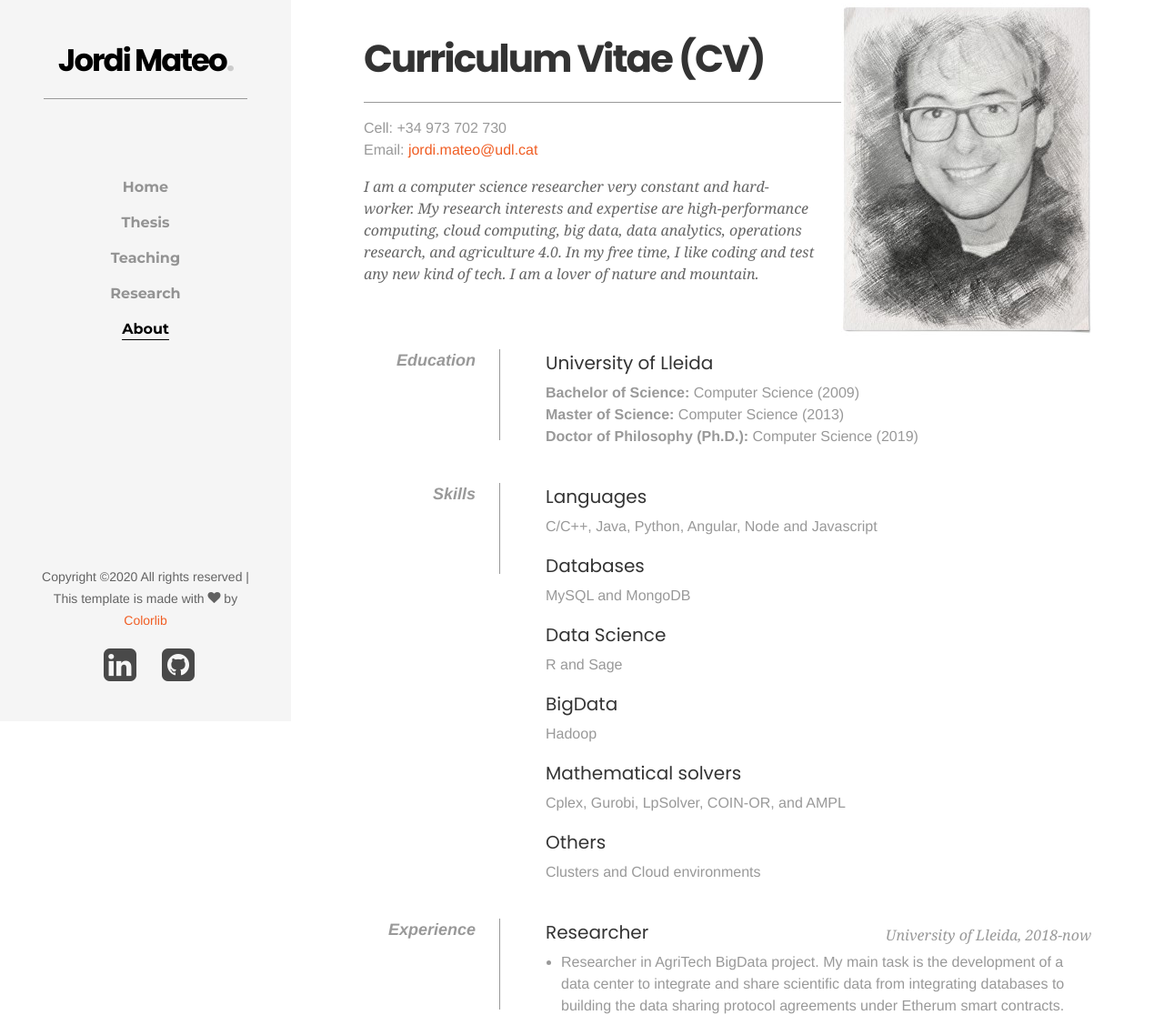
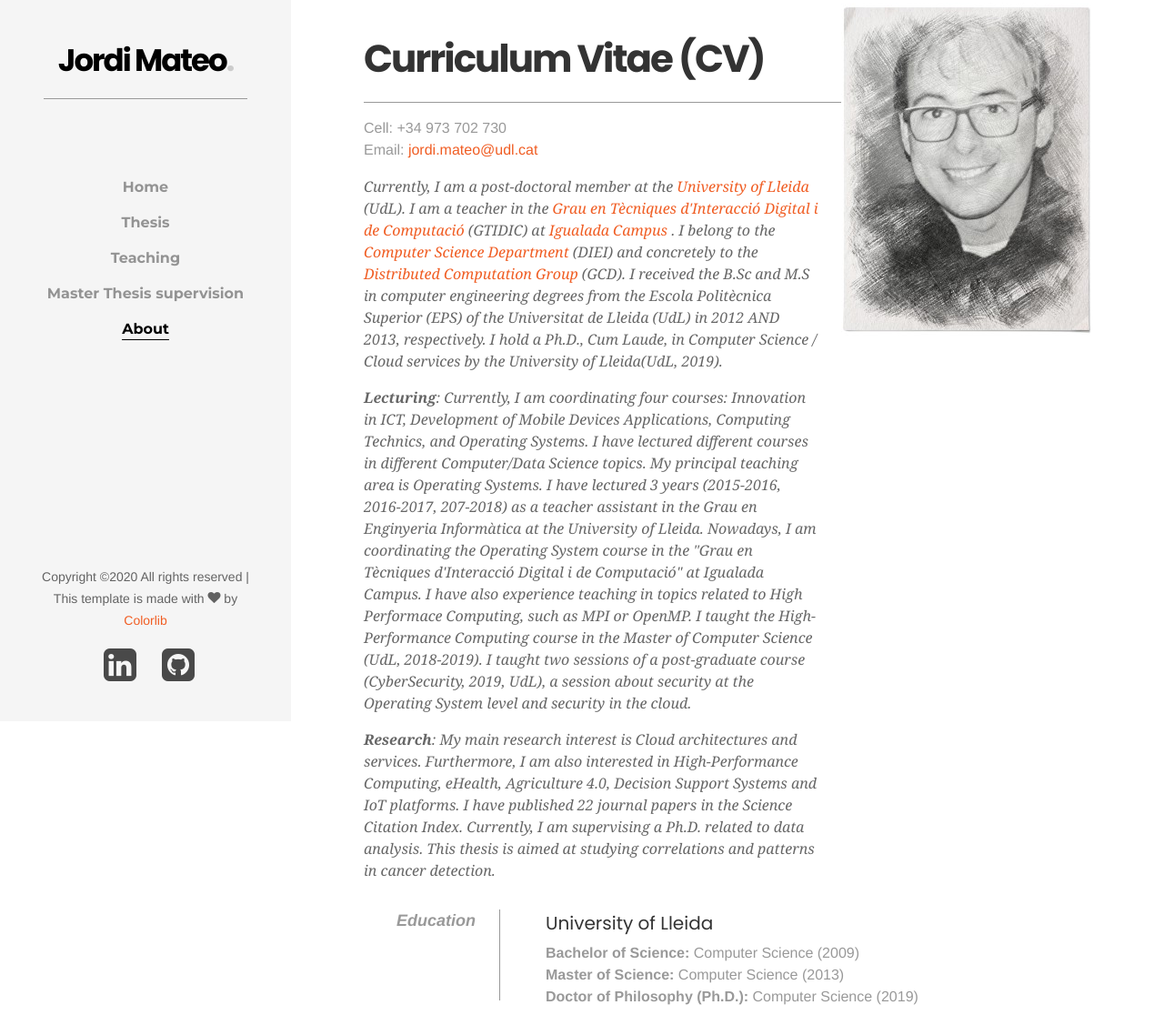
Before and after one commit to JordiMateo/JordiMateo.github.io, a plain HTML site: page about.html in a window 1280 px wide. Shown: the part 7-1134 px from the top of the page at 91% size. Drawn offline with Linux system fonts and the light colour scheme; some packages are replaced by stand-ins of ours; no server answers; some icons are missing; files whose address does not match are found by name.

Commit message:
Update about.html

```diff
--- a/about.html
+++ b/about.html
@@ -61,7 +61,7 @@
 					<li><a href="index.html">Home</a></li>
 					<li><a href="Thesis.html">Thesis</a></li>
 					<li><a href="Teaching.html">Teaching</a></li>
-					<li><a href="Research.html">Research</a></li>
+                    <li><a href="MasterThesis.html">Master Thesis supervision</a></li>
 					<li class="colorlib-active"><a href="about.html">About</a></li>
 				</ul>
 			</nav>
@@ -97,11 +97,16 @@
 
                 <div id="objective">
                     <p>
-                        I am a computer science researcher very constant and hard-worker.
-                        My research interests and expertise are high-performance computing,
-                        cloud computing, big data, data analytics, operations research, and agriculture
-                        4.0. In my free time, I like coding and test any new kind of tech.
-                        I am a lover of nature and mountain.
+                        Currently, I am a post-doctoral member at the <a href="https://udl.cat/">University of Lleida </a> (UdL). I am a teacher in the <a href="www.grauinteraccioicomputacio.udl.cat">Grau en Tècniques d'Interacció Digital i de Computació </a> (GTIDIC) at <a href="http://www.campusigualada.udl.cat/">Igualada Campus </a>. I belong to the <a href="http://www.diei.udl.cat//">Computer Science Department</a> (DIEI) and concretely to the  <a href="http://www.gcd.udl.cat//">Distributed Computation Group </a> (GCD).  I received the B.Sc and M.S in computer engineering degrees from the Escola Politècnica Superior (EPS) of the Universitat de Lleida (UdL) in  2012 AND 2013, respectively. I hold a Ph.D., Cum Laude, in Computer Science / Cloud services by the University of Lleida(UdL, 2019).
+                    </p>
+                    <p>
+                        <b>Lecturing</b>: Currently, I am coordinating four courses: Innovation in ICT, Development of Mobile Devices Applications, Computing Technics, and Operating Systems.  I have lectured different courses in different Computer/Data Science topics. My principal teaching area is
+                        Operating Systems. I have lectured 3 years (2015-2016, 2016-2017, 207-2018) as a teacher assistant in the Grau en Enginyeria Informàtica at the University of Lleida. Nowadays, I am coordinating the Operating System course in the  "Grau en Tècniques d'Interacció Digital i de Computació" at Igualada Campus.  I have also experience teaching in topics related to High Performace Computing, such as MPI or OpenMP. I taught the High-Performance Computing course in the Master of Computer Science (UdL, 2018-2019).  I taught two sessions of a post-graduate course (CyberSecurity, 2019, UdL), a session about security at the Operating System level and security in the cloud.
+
+                    </p>
+                    <p>
+
+                        <b>Research</b>: My main research interest is Cloud architectures and services. Furthermore, I am also interested in High-Performance Computing, eHealth, Agriculture 4.0, Decision Support Systems and  IoT platforms.  I have published 22 journal papers in the Science Citation Index. Currently, I am supervising a Ph.D. related to data analysis. This thesis is aimed at studying correlations and patterns in cancer detection.
                     </p>
                 </div>
 
@@ -147,7 +152,12 @@
 
                     <dd>
 
-                        <h2>Researcher <span> University of Lleida, 2018-now</span></h2>
+                        <h2>Lecturer <span> University of Lleida, 2019-now</span></h2>
+                        <ul>
+                            <li> Lecturer in four courses: Innovation in ICT, Development of Mobile Devices Applications, Computing Technics, and Operating Systems</li>
+                        </ul>
+
+                        <h2>Researcher <span> University of Lleida, 2018-2019</span></h2>
                         <ul>
                             <li> Researcher in  AgriTech BigData project. My main task is the development of a data
                                 center to integrate and share scientific data from integrating databases to building
```
